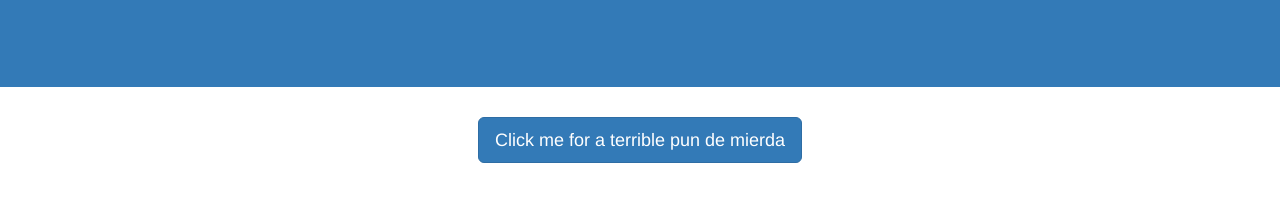
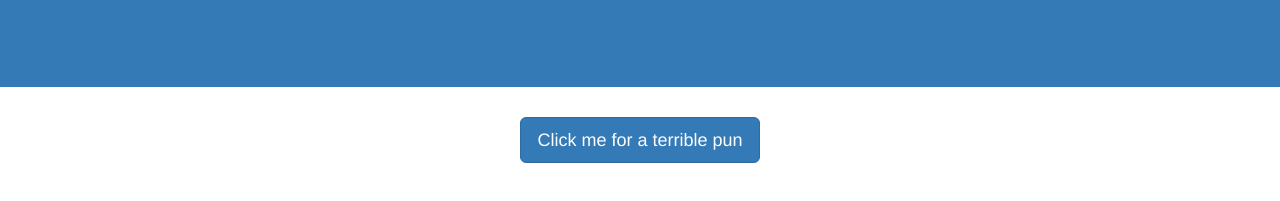
Before and after one commit to kalabajouie/Miscelaneo, a website: page src/index.html in a window 1280 px wide. Shown: the part 191-392 px from the top of the page. Drawn offline with nearby package versions, Linux system fonts and the light colour scheme.

Commit message:
sin error

```diff
--- a/src/index.html
+++ b/src/index.html
@@ -33,7 +33,7 @@
     <main>
       <div class="container text-center">
         <div class="row">
-          <button class="btn btn-lg btn-primary">Click me for a terrible pun de mierda</button>
+          <button class="btn btn-lg btn-primary">Click me for a terrible pun</button>
         </div>
         <div class="row">
           <div id="pun-container"></div>
```
